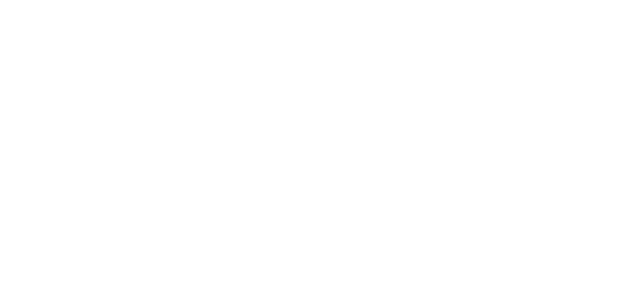
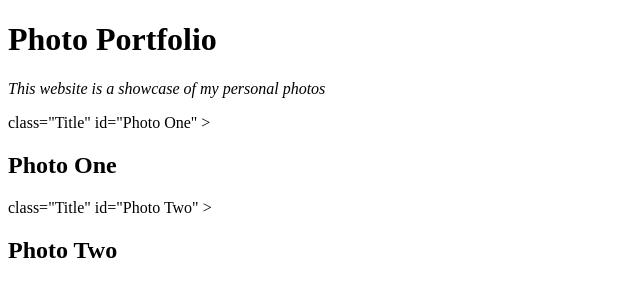
Before and after one commit to Gagoyoti/VS-Photo-Repo-Practice, a plain HTML site: page index.html in a window 1280 px wide. Shown: the whole page, without its empty margins (0-640 px from the left). Drawn offline with Linux system fonts and the light colour scheme.

Commit message:
Classes and id's Added

```diff
--- a/index.html
+++ b/index.html
@@ -3,9 +3,24 @@
 <html lang="en" xmlns="http://www.w3.org/1999/xhtml">
 <head>
     <meta charset="utf-8" />
-    <title>Photo Repo</title>
+    <title>Photo Portfolio</title>
+    <link rel="stylesheet" href="css/css.app" />
 </head>
 <body>
 
+    <h1>Photo Portfolio</h1>
+
+    <p><em>This website is a showcase of my personal photos</em></p>
+
+    <div>
+        class="Title" id="Photo One" >
+        <h2> Photo One</h2>
+    </div>
+
+    <div>
+        class="Title" id="Photo Two" >
+        <h2> Photo Two</h2>
+    </div>
+
 </body>
 </html>
```
